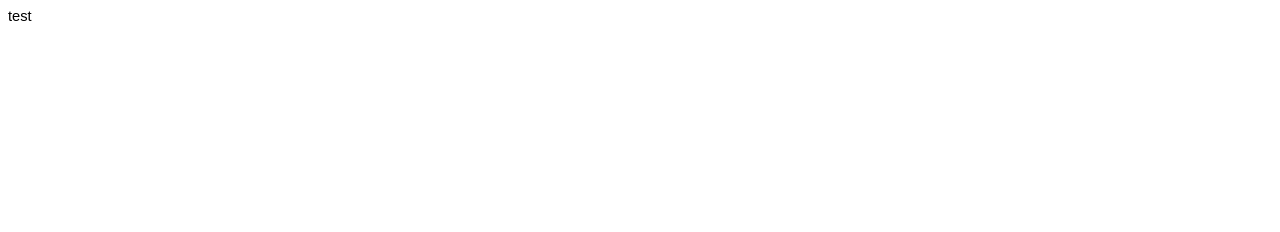
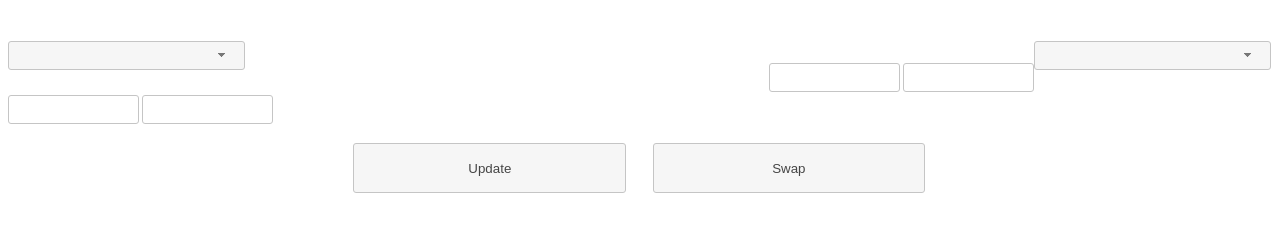
Before and after one commit to opeik/pika-overlay, a website: page dashboard/commentary-panel.html in a window 1280 px wide. Drawn offline with Linux system fonts and the light colour scheme.

Commit message:
Improve panel CSS

```diff
--- a/dashboard/commentary-panel.html
+++ b/dashboard/commentary-panel.html
@@ -2,12 +2,68 @@
 <html lang="en">
   <head>
     <meta charset="UTF-8">
+    <script src="lib/js/jquery.js"></script>
+    <script src="lib/js/jquery-ui.js"></script>
+    <script src="js/countries.js"></script>
+    <script src="js/dialog.js"></script>
+    <script src="js/commentary-panel.js"></script>
+    <link rel="stylesheet" href="lib/css/jquery-ui.css"/>
     <link rel="stylesheet" href="css/commentary-panel.css"/>
   </head>
 
   <body>
     <div id="root">
-      test
+
+      <div id="commentator-container">
+        <div id="commentator-1" class="commentator">
+          <div id="commentator-1-label" class="input-label"> Commentator 1 </div>
+
+          <div id="commentator-1-name" class="commentator-name">
+            <select id="commentator-1-name-dropdown"></select>
+          </div>
+
+          <div id="commentator-1-name-override" class="commentator-name-override">
+            <input id="commentator-1-name-text" value="">
+          </div>
+
+          <div id="commentator-1-social-override" class="commentator-social-override">
+            <input id="commentator-1-social-text" value="">
+          </div>
+
+        </div>
+
+        <div class="gap"></div>
+
+        <div id="commentator-2" class="commentator">
+          <div id="commentator-2-label" class="input-label"> Commentator 2 </div>
+
+          <div id="commentator-2-name" class="commentator-name">
+            <select id="commentator-2-name-dropdown"></select>
+          </div>
+
+          <div id="commentator-2-name-override" class="commentator-name-override">
+            <input id="commentator-2-name-text" value="">
+          </div>
+
+          <div id="commentator-2-social-override" class="commentator-social-override">
+            <input id="commentator-2-social-text" value="">
+          </div>
+
+        </div>
+
+      </div>
+
+      <div id="button-container">
+        <div id="button-left-gap"></div>
+        <button type="button" id="update-button"> Update </button>
+        <div id="gap-fixed"></div>
+        <button type="button" id="swap-button"> Swap </button>
+        <div id="button-right-gap"></div>
+      </div>
+
+      <div id="pending-changes-label" class="input-label"> </div>
+
     </div>
+
   </body>
 </html>
--- a/dashboard/css/commentary-panel.css
+++ b/dashboard/css/commentary-panel.css
@@ -1,8 +1,201 @@
 #root {
     width: 100%;
-    height: 150px;
+    height: 210px;
 
     font-family: Arial,Helvetica,sans-serif !important;
-    font-size: 11pt !important;
-    overflow: visible !important;
+    font-size: 10pt !important;
 }
+
+#commentator-1-name-dropdown-menu {
+    max-height: 230px;
+    max-width: 250px;
+    overflow-y: scroll;
+}
+
+#commentator-2-name-dropdown-menu {
+    max-height: 230px;
+    max-width: 250px;
+    overflow-y: scroll;
+}
+
+.commentator {
+    width: 300px;
+    height: 100%;
+    display: inline-block;
+    flex-grow: 2;
+}
+
+.commentator-name {
+    flex-grow: 1;
+}
+
+#commentator-container {
+    width: 100%;
+    height: 95px;
+    display: flex;
+    flex-direction: row;
+    padding-bottom: 15px;
+
+    color: white;
+}
+
+.input-label {
+    color: white;
+    text-align: center;
+
+    padding-bottom: 15px;
+}
+
+.commentator-score {
+    width: 75px;
+}
+
+.ui-widget {
+    font-size: 10pt !important;
+}
+
+.gap {
+    flex-grow: 1;
+}
+
+#label-container {
+    width: 100%;
+
+    font-family: Arial,Helvetica,sans-serif;
+    color: white;
+    text-align: center;
+}
+
+#button-container {
+    width: 100%;
+    height: 50px;
+    display: flex;
+    flex-direction: row;
+
+    font-family: Arial,Helvetica,sans-serif;
+    color: white;
+    padding-top: 25px
+}
+
+#update-button {
+    width: 100px;
+    flex-grow: 1;
+}
+
+#swap-button {
+    width: 100px;
+    flex-grow: 1;
+}
+
+#commentator-1-name-override {
+    padding-right: 5px;
+}
+
+#commentator-2-social-override {
+    float: right;
+    padding-right: 9px;
+}
+
+#commentator-1-name-dropdown-button {
+    width: 208px !important;
+}
+
+#commentator-2-name-dropdown-button {
+    width: 208px !important;
+}
+
+#commentator-2-name-override {
+    float: right;
+    padding-right: 6px;
+}
+
+
+#commentator-2-name {
+    float: right;
+}
+
+#commentator-2-score {
+    float: left;
+    padding-right: 8px;
+}
+
+#gap-fixed {
+    width: 25px;
+}
+
+#button-left-gap {
+    flex-grow: 2;
+}
+
+#button-right-gap {
+    flex-grow: 2;
+}
+
+#commentator-1-name {
+    padding-top: 3px;
+}
+
+#commentator-2-name {
+    padding-top: 3px;
+}
+
+.commentator-social-override {
+    width: 125px;
+    height: 30px;
+    display: inline-block;
+
+    padding-top: 25px;
+}
+
+.commentator-name-override {
+    width: 125px;
+    height: 30px;
+    display: inline-block;
+
+    padding-top: 25px;
+}
+
+#commentator-1-label {
+    padding-right: 100px;
+}
+
+#commentator-2-label {
+    padding-left: 100px;
+}
+
+#commentator-1-social-text {
+    width: 100%;
+    height: 25px;
+    text-align: center;
+}
+
+#commentator-2-social-text {
+    width: 100%;
+    height: 25px;
+    text-align: center;
+}
+
+#commentator-1-name-text {
+    width: 100%;
+    height: 25px;
+    text-align: center;
+}
+
+#commentator-2-name-text {
+    width: 100%;
+    height: 25px;
+    text-align: center;
+}
+
+#label-text {
+    width: 140px;
+    height: 25px;
+    text-align: center;
+}
+
+#pending-changes-label {
+    padding-top: 25px;
+    font-weight: 800;
+    color: rgb(255, 73, 73);
+    font-size: 17pt !important;
+}
--- a/dashboard/css/commentator-panel.css
+++ b/dashboard/css/commentator-panel.css
@@ -1,6 +1,6 @@
 #root {
     width: 240px;
-    height: 350px;
+    height: 290px;
 
     font-family: Arial,Helvetica,sans-serif !important;
     font-size: 10pt !important;
@@ -43,15 +43,11 @@
     display: flex;
     flex-direction: row;
     height: 30px;
-    padding-top: 15px;
+    padding-top: 67px;
 }
 
 #commentator-container {
     padding-bottom: 25px;
-}
-
-#button-container {
-    padding-top: 95px;
 }
 
 .text-field {
--- a/dashboard/css/player-panel.css
+++ b/dashboard/css/player-panel.css
@@ -1,6 +1,6 @@
 #root {
     width: 240px;
-    height: 350px;
+    height: 290px;
 
     font-family: Arial,Helvetica,sans-serif !important;
     font-size: 10pt !important;
@@ -43,15 +43,11 @@
     display: flex;
     flex-direction: row;
     height: 30px;
-    padding-top: 15px;
+    padding-top: 12px;
 }
 
 #player-container {
     padding-bottom: 25px;
-}
-
-#button-container {
-    padding-top: 40px;
 }
 
 .text-field {
--- a/dashboard/css/scoreboard-panel.css
+++ b/dashboard/css/scoreboard-panel.css
@@ -1,6 +1,6 @@
 #root {
     width: 100%;
-    height: 350px;
+    height: 290px;
 
     font-family: Arial,Helvetica,sans-serif !important;
     font-size: 10pt !important;
@@ -49,11 +49,9 @@
 
 #player-container {
     width: 100%;
-    height: 170px;
+    height: 160px;
     display: flex;
     flex-direction: row;
-    padding-bottom: 15px;
-
     color: white;
 }
 
@@ -170,13 +168,13 @@
     padding-top: 3px;
 }
 
-.player-tag-override {
-    width: 74px;
+.player-sponsor-override {
+    width: 70px;
     height: 30px;
     display: inline-block;
 
     padding-right: 5px;
-    padding-top: 25px;
+    padding-top: 15px;
 }
 
 .player-name-override {
@@ -184,7 +182,7 @@
     height: 30px;
     display: inline-block;
 
-    padding-top: 25px;
+    padding-top: 15px;
 }
 
 #player-2-sponsor-override {
@@ -220,13 +218,17 @@
 }
 
 #player-1-name-text {
-    width: 150px;
+    width: 154px;
     height: 25px;
     text-align: center;
 }
 
+#player-2-name {
+    padding-right: 2px;
+}
+
 #player-2-name-text {
-    width: 150px;
+    width: 154px;
     height: 25px;
     text-align: center;
 }
@@ -238,7 +240,7 @@
 }
 
 #pending-changes-label {
-    padding-top: 25px;
+    padding-top: 5px;
     font-weight: 800;
     color: rgb(255, 73, 73);
     font-size: 17pt !important;
--- a/dashboard/js/commentary-panel.js
+++ b/dashboard/js/commentary-panel.js
@@ -0,0 +1,28 @@
+'use strict';
+
+$(document).ready(function() {
+    let commentator1NameDropdown = $("#commentator-1-name-dropdown");
+    let commentator1NameText     = $("#commentator-1-name-text");
+    let commentator1SocialText   = $("#commentator-1-social-text");
+    let commentator2NameDropdown = $("#commentator-2-name-dropdown");
+    let commentator2NameText     = $("#commentator-2-name-text");
+    let commentator2SocialText   = $("#commentator-2-social-text");
+    let updateButton             = $("#update-button");
+    let swapButton               = $("#swap-button");
+    let pendingChangesLabel      = $("#pending-changes-label");
+
+    setupElements();
+
+    function setupElements() {
+        const TEXT_CLASSES = "ui-widget ui-widget-content ui-corner-all";
+
+        commentator1NameDropdown.selectmenu();
+        commentator1NameText.addClass(TEXT_CLASSES);
+        commentator1SocialText.addClass(TEXT_CLASSES);
+        commentator2NameDropdown.selectmenu();
+        commentator2NameText.addClass(TEXT_CLASSES);
+        commentator2SocialText.addClass(TEXT_CLASSES);
+        updateButton.button();
+        swapButton.button();
+    }
+});
--- a/dashboard/js/commentator-panel.js
+++ b/dashboard/js/commentator-panel.js
@@ -17,9 +17,5 @@ $(document).ready(function() {
         commentatorSocialText.addClass(TEXT_CLASSES);
         submitButton.button();
         removeButton.button();
-
-        submitButton.click(submitClick);
-        removeButton.click(removeClick);
-        playerDropdown.on("selectmenuselect", selectPlayer);
     }
 });
--- a/package.json
+++ b/package.json
@@ -37,7 +37,7 @@
       {
         "name": "commentary-panel",
         "title": "Commentary controls",
-        "width": 3,
+        "width": 5,
         "file": "commentary-panel.html",
         "headerColor": "#525F78"
       },
```
Also changed, not shown: dashboard/scoreboard-panel.html (+4 -4 lines).
